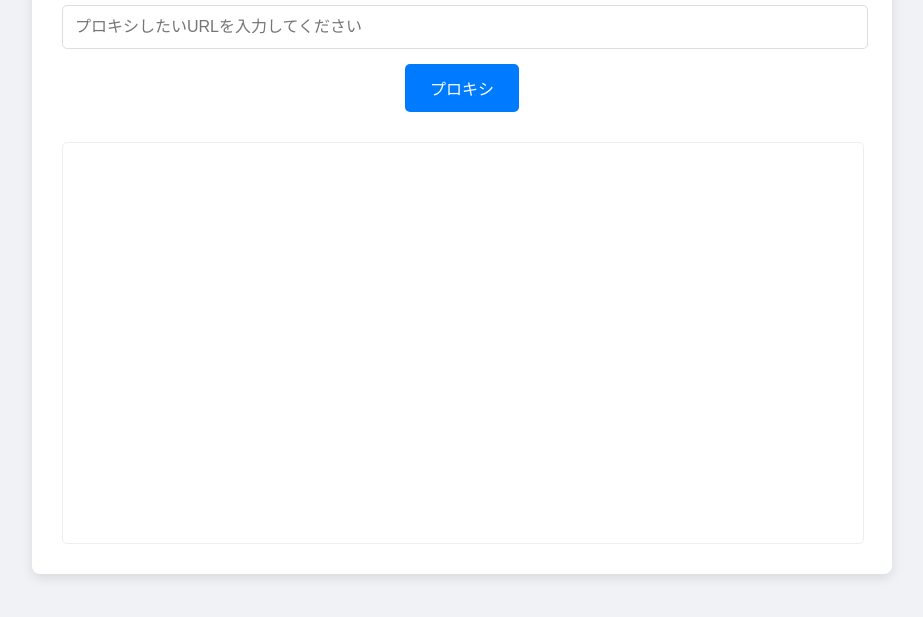
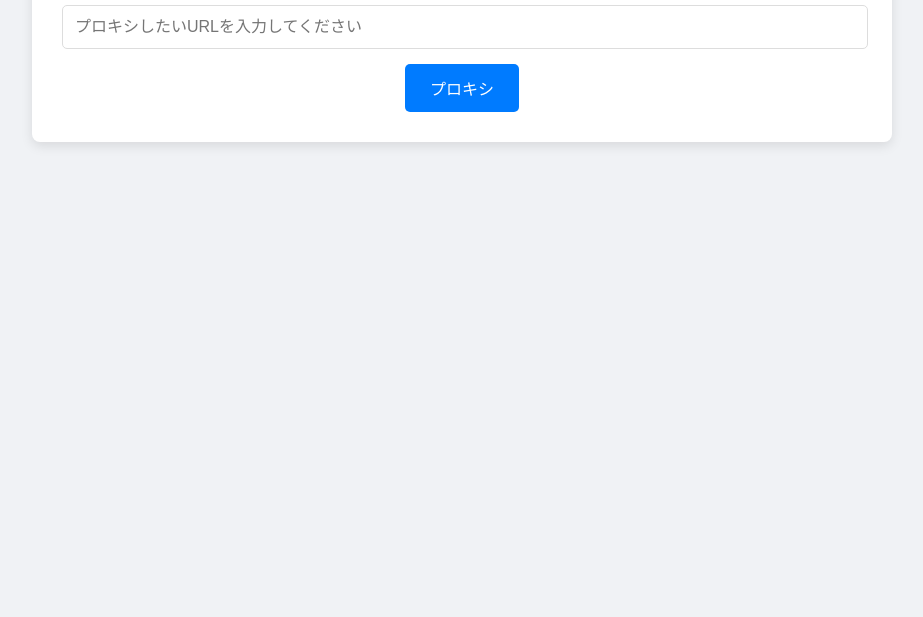
Before and after one commit to MaitomanDeluxe/Proxyer, a plain HTML site: page index.html in a window 1280 px wide. Shown: the part 137-754 px from the top of the page, without its empty margins (178-1101 px from the left). Drawn offline with Linux system fonts and the light colour scheme.

Commit message:
Update index.html

```diff
--- a/index.html
+++ b/index.html
@@ -9,12 +9,9 @@
 <body>
     <div class="container">
         <h1>ウェブプロキシ</h1>
-            <input type="text" id="urlInput" placeholder="プロキシしたいURLを入力してください" autocapitalize="off">
+        <input type="text" id="urlInput" placeholder="プロキシしたいURLを入力してください" autocapitalize="off">
         <button id="proxyButton">プロキシ</button>
-        <div id="proxyResult">
-            <iframe id="proxyFrame" src="" frameborder="0"></iframe>
         </div>
-    </div>
     <script src="script.js"></script>
 </body>
 </html>
```
